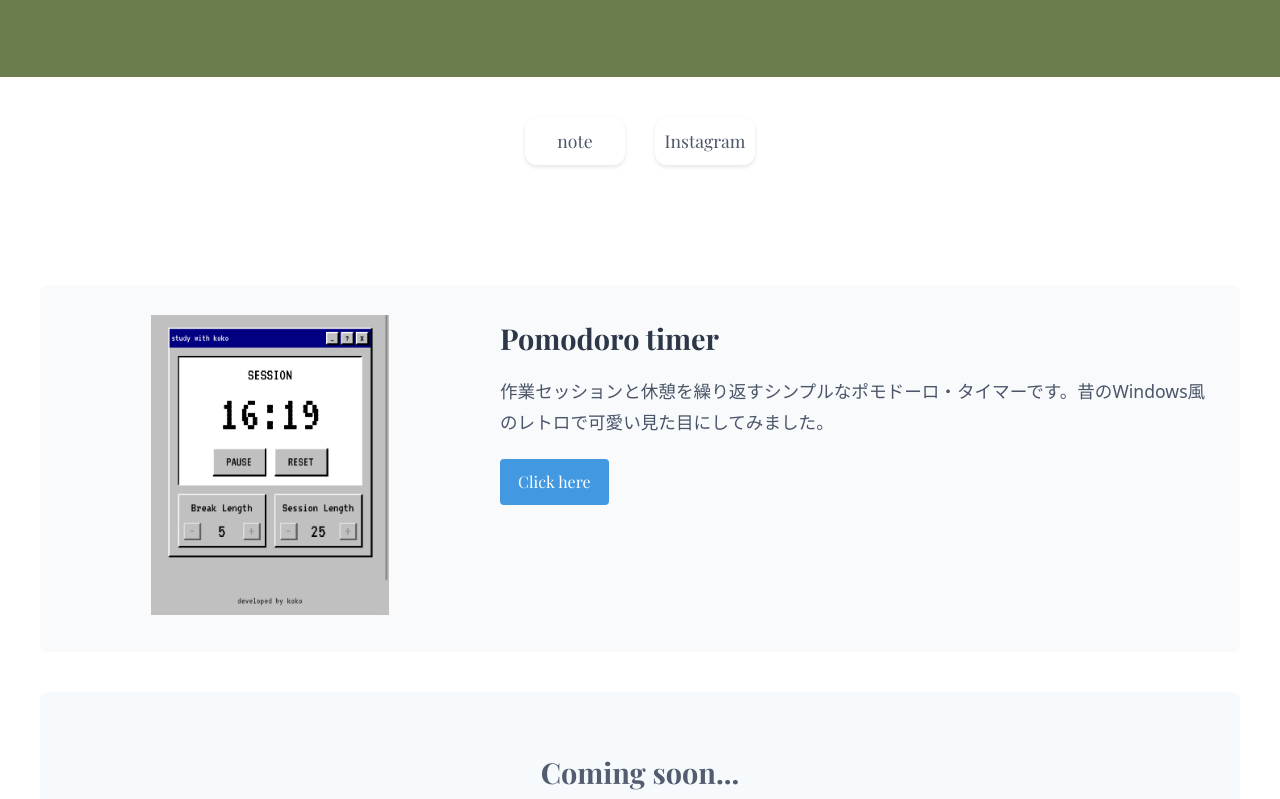
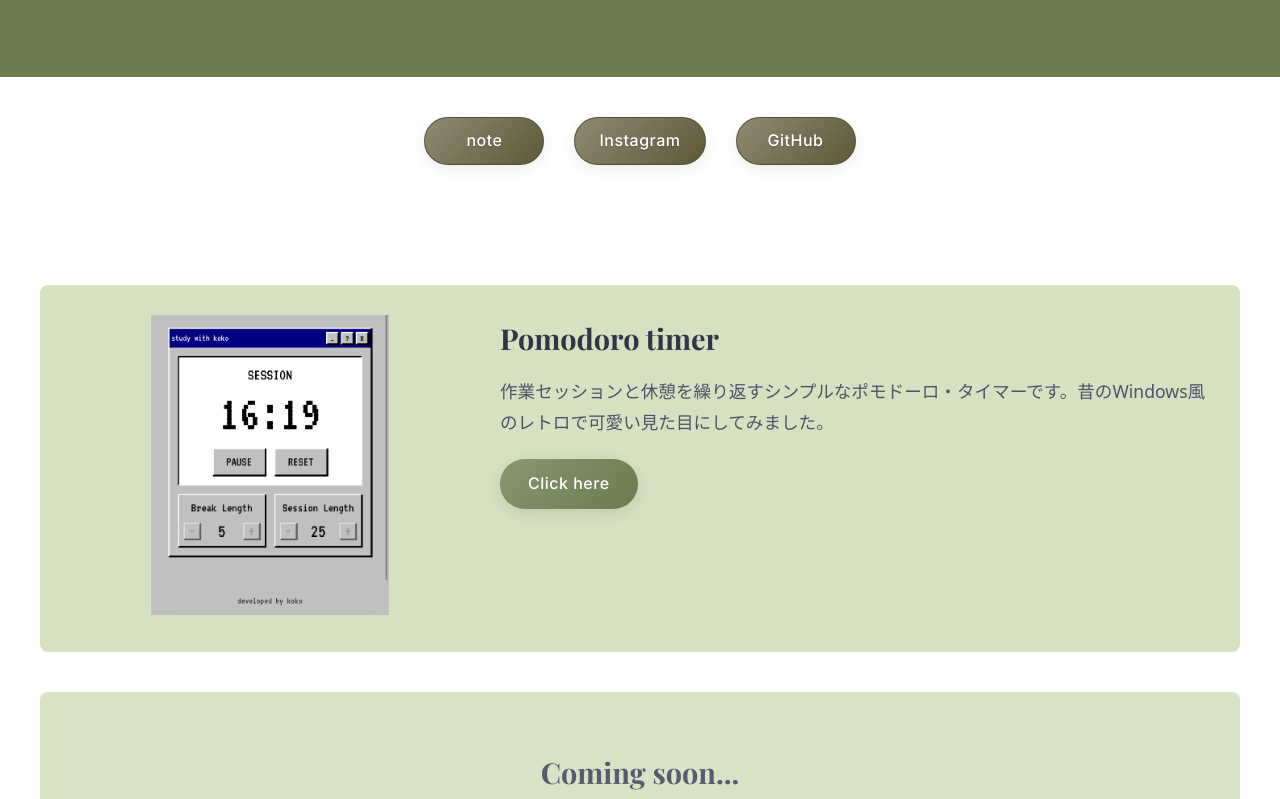
Before and after one commit to jesuiskoko/bio-site, a website: page index.html in a window 1280 px wide. Shown: the part 356-1155 px from the top of the page. Drawn offline with nearby package versions, Linux system fonts and the light colour scheme.

Commit message:
Update styles: SNS buttons, footer, and text formatting

```diff
--- a/index.html
+++ b/index.html
@@ -30,6 +30,9 @@
             <a href="https://www.instagram.com/koko_daily_/" class="social-icon" target="_blank" aria-label="Instagram">
                 <span class="social-text">Instagram</span>
             </a>
+            <a href="https://github.com/jesuiskoko" class="social-icon" target="_blank" aria-label="GitHub">
+                <span class="social-text">GitHub</span>
+            </a>
         </div>
     </section>
 
--- a/style.css
+++ b/style.css
@@ -1,3 +1,14 @@
+/* フッター */
+.footer {
+    text-align: center;
+    padding: 30px 20px;
+    background-color: #6B7C4F;
+    color: #ffffff;
+    font-family: 'Inter', sans-serif;
+    font-size: 0.9rem;
+    margin-top: 50px;
+}
+
 /* 共通スタイル */
 * {
     margin: 0;
@@ -36,10 +47,10 @@ body {
 .intro-text {
     margin: 0 auto;
     font-size: 1.2rem;
+    font-weight: normal;
     line-height: 1.8;
     color: #FFFFFF;
     font-family: 'Inter', sans-serif;
-    font-weight: 500;
     max-width: 600px;
     padding: 0 20px;
 }
@@ -59,34 +70,75 @@ body {
 }
 
 .social-icon {
-    min-width: 100px;
+    min-width: 120px;
     height: 48px;
-    background-color: #fff;
-    border-radius: 12px;
+    background: #ffffff;
+    border-radius: 50px;
     display: flex;
     align-items: center;
     justify-content: center;
-    transition: all 0.3s ease;
-    box-shadow: 0 2px 4px rgba(0,0,0,0.1);
+    transition: all 0.3s cubic-bezier(0.4, 0, 0.2, 1);
+    box-shadow: 0 4px 15px rgba(0, 0, 0, 0.08);
     text-decoration: none;
     color: #4a5568;
+    border: 1px solid rgba(0, 0, 0, 0.08);
+    position: relative;
+    overflow: hidden;
+    padding: 0 24px;
 }
 
-.social-text {
-    font-family: 'Playfair Display', serif;
-    font-size: 1.1rem;
-    font-weight: 500;
-    color: #4a5568;
-}
-
-.social-icon:hover {
-    background-color: #edf2f7;
-    transform: translateY(-2px);
-    box-shadow: 0 4px 6px rgba(0,0,0,0.1);
+.social-icon::before {
+    content: '';
+    position: absolute;
+    top: 0;
+    left: 0;
+    width: 100%;
+    height: 100%;
+    background: linear-gradient(135deg, rgba(255, 255, 255, 0.3) 0%, rgba(255, 255, 255, 0) 100%);
+    z-index: 1;
 }
 
 .social-icon i {
     font-size: 1.5rem;
+    margin-right: 10px;
+    transition: transform 0.3s ease;
+    position: relative;
+    z-index: 2;
+}
+
+.social-text {
+    font-family: 'Inter', sans-serif;
+    font-size: 1rem;
+    font-weight: 500;
+    color: #2d3748;
+    letter-spacing: 0.5px;
+    position: relative;
+    z-index: 2;
+    transition: color 0.3s ease;
+}
+
+.social-icon:hover {
+    transform: translateY(-3px);
+    box-shadow: 0 6px 20px rgba(0, 0, 0, 0.12);
+}
+
+.social-icon:hover i {
+    transform: scale(1.1);
+}
+
+/* SNSボタンの共通スタイル */
+.social-icon {
+    background: #5E5838;
+    color: white;
+}
+
+.social-icon .social-text {
+    color: white;
+    text-shadow: 0 1px 2px rgba(0, 0, 0, 0.2);
+}
+
+.social-icon:hover {
+    background: #4a4530;
 }
 
 .social-icon:hover i {
@@ -116,13 +168,9 @@ body {
     box-shadow: 0 6px 12px rgba(0,0,0,0.1);
 }
 
-/* ポートフォリオカードの背景色を交互に変更 */
-.portfolio-item:nth-child(odd) {
-    background-color: #f8fafc;
-}
-
-.portfolio-item:nth-child(even) {
-    background-color: #edf2f7;
+/* ポートフォリオカードの背景色を統一 */
+.portfolio-item {
+    background-color: #D6E1C2;
 }
 
 .portfolio-item.coming-soon .portfolio-image {
@@ -134,7 +182,7 @@ body {
     justify-content: center;
     align-items: center;
     min-height: 200px;
-    background-color: #f7fafc;
+    background-color: #D6E1C2;
     opacity: 0.95;
 }
 
@@ -188,19 +236,37 @@ body {
 .portfolio-link {
     display: inline-flex;
     align-items: center;
-    padding: 10px 18px;
-    background-color: #4299e1;
+    padding: 12px 28px;
+    background: #6B7C4F;
     color: white;
     text-decoration: none;
-    border-radius: 4px;
-    font-family: 'Playfair Display', 'Noto Sans JP', 'Zen Kaku Gothic New', 'Hiragino Kaku Gothic ProN', serif;
+    border-radius: 50px;
+    font-family: 'Inter', sans-serif;
     font-weight: 500;
-    transition: all 0.3s ease;
+    font-size: 1rem;
+    letter-spacing: 0.5px;
+    transition: all 0.3s cubic-bezier(0.4, 0, 0.2, 1);
+    box-shadow: 0 4px 15px rgba(0, 0, 0, 0.1);
+    border: none;
+    position: relative;
+    overflow: hidden;
+}
+
+.portfolio-link::before {
+    content: '';
+    position: absolute;
+    top: 0;
+    left: 0;
+    width: 100%;
+    height: 100%;
+    background: linear-gradient(135deg, rgba(255, 255, 255, 0.2) 0%, rgba(255, 255, 255, 0) 100%);
+    z-index: 1;
 }
 
 .portfolio-link:hover {
-    background-color: #3182ce;
-    transform: translateY(-2px);
+    background: #5a6b3f;
+    transform: translateY(-3px);
+    box-shadow: 0 6px 20px rgba(0, 0, 0, 0.15);
 }
 
 /* レスポンシブデザイン */
```
